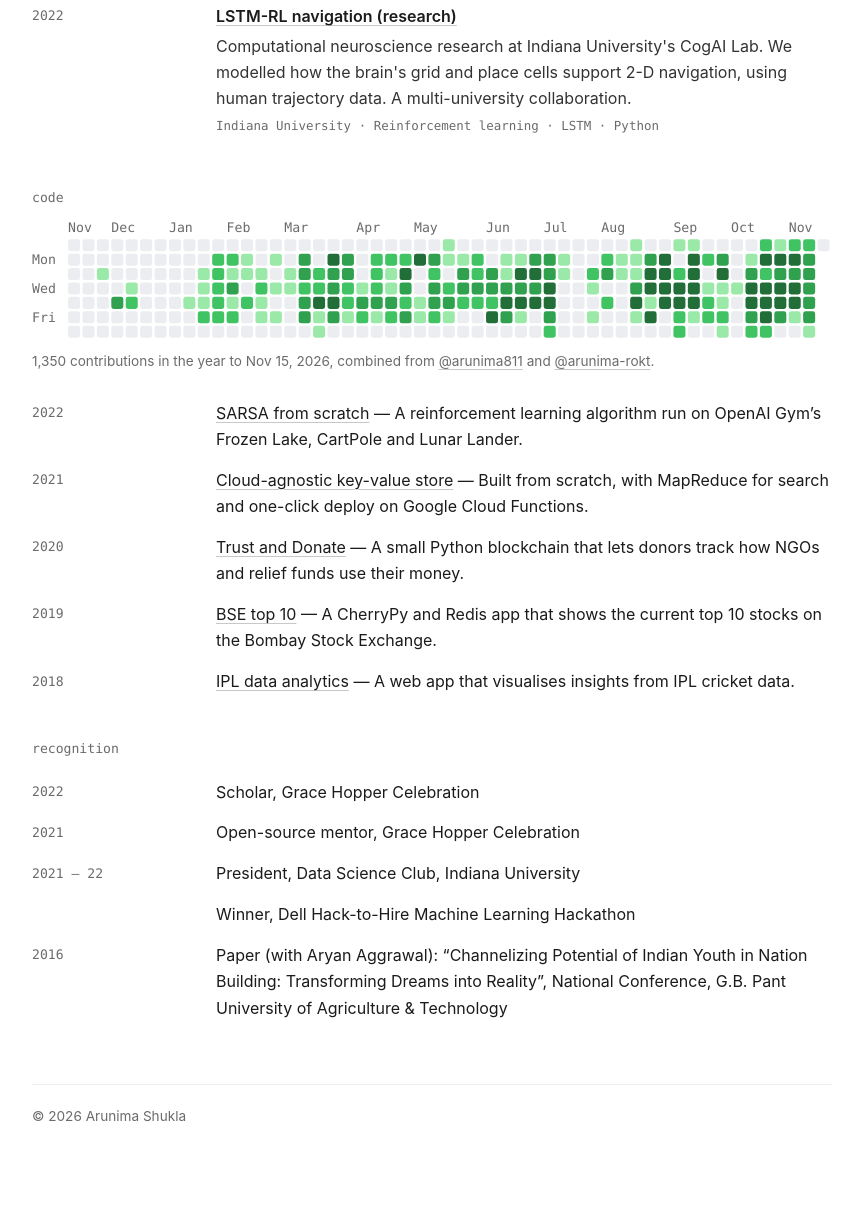
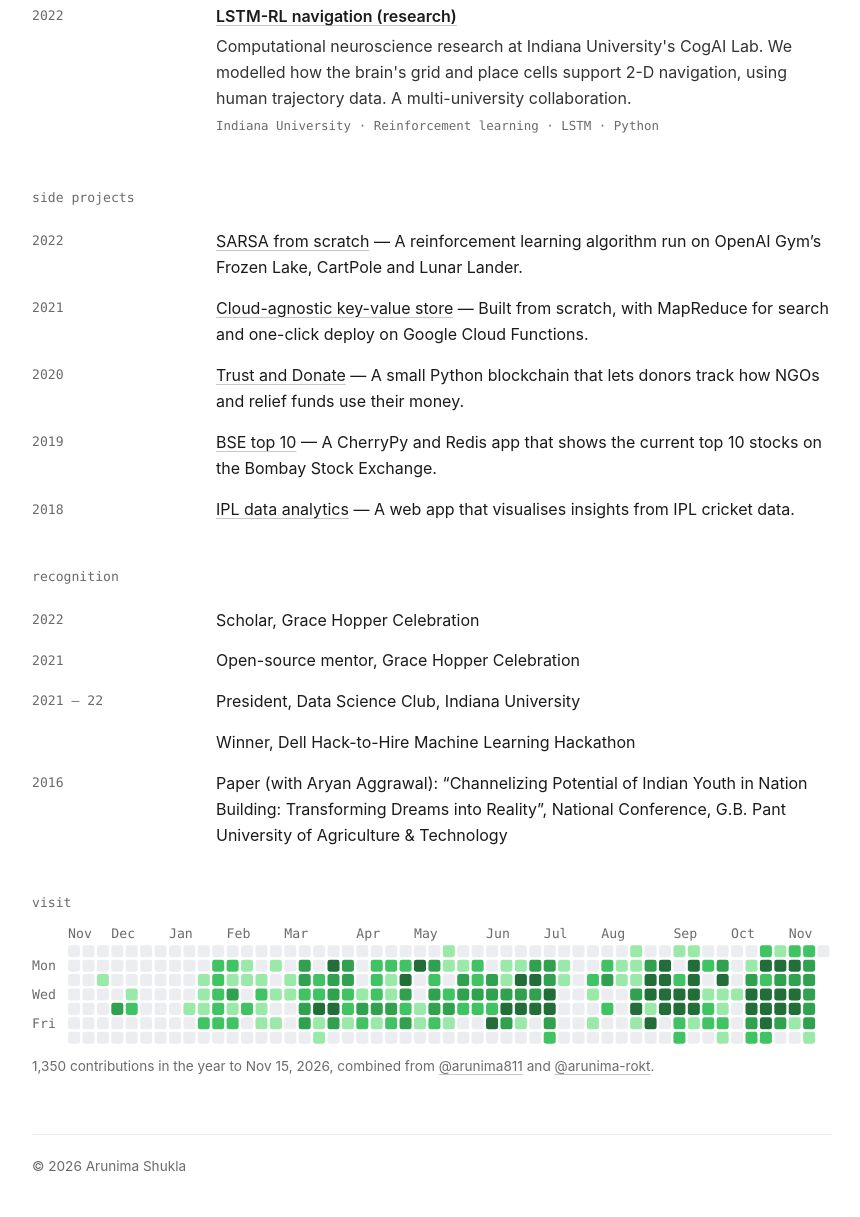
Before and after one commit to arunima811/arunima811.github.io, an Astro site: page / in a window 1280 px wide. Shown: the part 3084-4301 px from the top of the page, without its empty margins (208-1068 px from the left). Before the commit the page ends 4252 px from the top, so only its background shows below. Built offline with nearby package versions, Linux system fonts and the light colour scheme; Astro itself is replaced by a stand-in of ours.

Commit message:
feat: move contribution graph to a closing visit section

```diff
--- a/src/pages/index.astro
+++ b/src/pages/index.astro
@@ -56,17 +56,9 @@ const projects = (await getCollection('projects')).sort((a, b) => a.data.order -
     </ul>
   </section>
 
-  {posts.length > 0 && (
-    <section class="section" id="writing">
-      <h2>writing</h2>
-      <PostList posts={posts} />
-    </section>
-  )}
-
-  <section class="section" id="code">
-    <h2>code</h2>
-    <Heatmap />
-    <ul class="rows compact side-projects">
+  <section class="section" id="side-projects">
+    <h2>side projects</h2>
+    <ul class="rows compact">
       {sideProjects.map((item) => (
         <li>
           <span class="when">{item.when}</span>
@@ -75,6 +67,13 @@ const projects = (await getCollection('projects')).sort((a, b) => a.data.order -
       ))}
     </ul>
   </section>
+
+  {posts.length > 0 && (
+    <section class="section" id="writing">
+      <h2>writing</h2>
+      <PostList posts={posts} />
+    </section>
+  )}
 
   <section class="section" id="recognition">
     <h2>recognition</h2>
@@ -87,4 +86,9 @@ const projects = (await getCollection('projects')).sort((a, b) => a.data.order -
       ))}
     </ul>
   </section>
+
+  <section class="section" id="visit">
+    <h2>visit</h2>
+    <Heatmap />
+  </section>
 </Base>
--- a/src/styles/global.css
+++ b/src/styles/global.css
@@ -273,10 +273,6 @@ img {
   margin-top: 0.6rem;
 }
 
-.side-projects {
-  margin-top: 1.25rem;
-}
-
 /* articles */
 .prose {
   max-width: 42rem;
```
